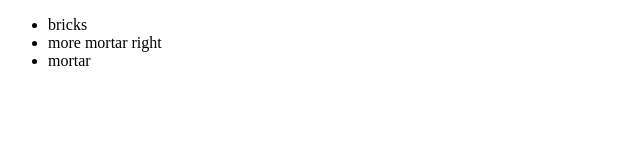
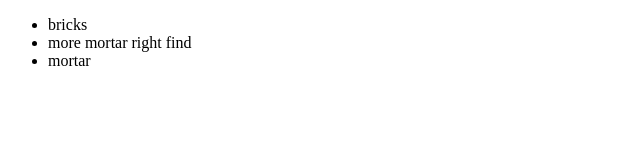
Before and after one commit to fsuer/newGitTest, a plain HTML site: page index.html in a window 1280 px wide. Shown: the full height of the page, 0-640 px from the left. Drawn offline with Linux system fonts and the light colour scheme.

Commit message:
new stuff

```diff
--- a/index.html
+++ b/index.html
@@ -4,7 +4,7 @@
 	<div>
 		<ul>
 			<li>bricks</li>
-			<li>more mortar right</li>
+			<li>more mortar right find</li>
 			<li>mortar</li>
 		</ul>
 	</div>
```
